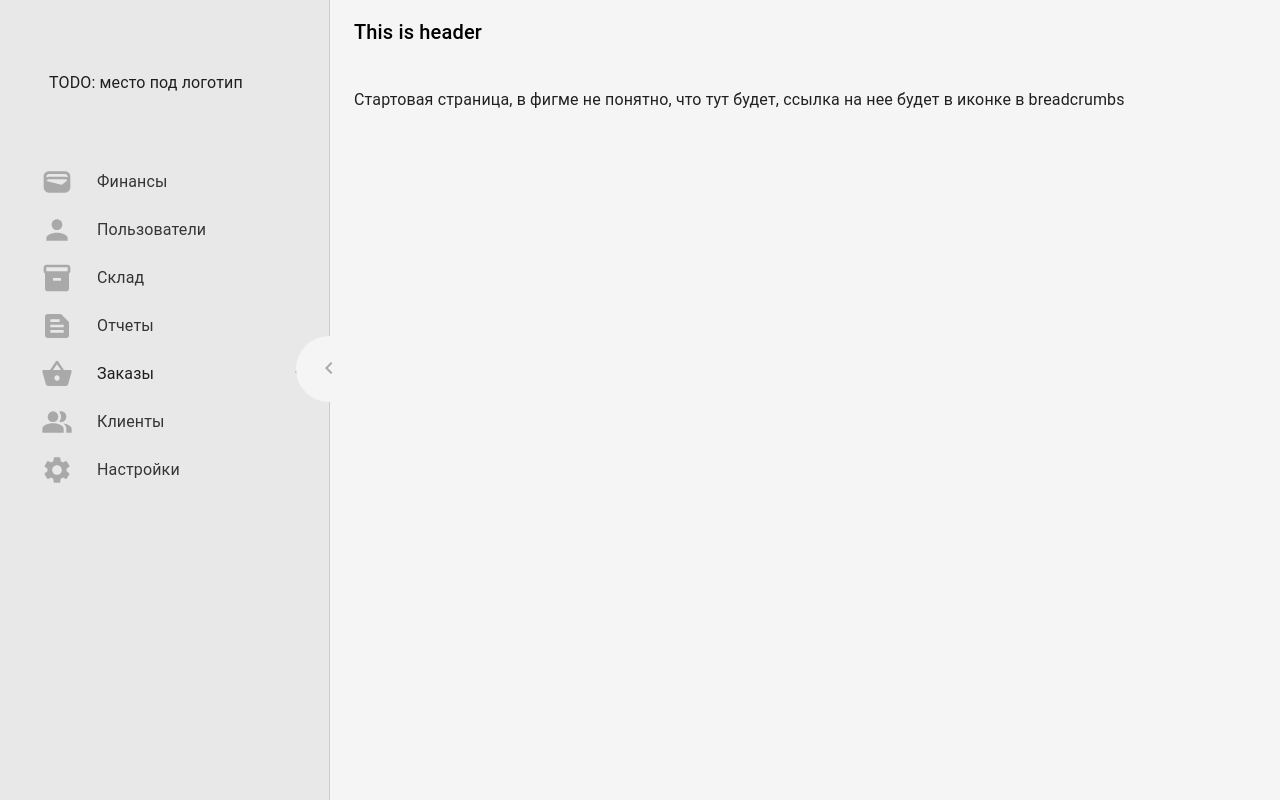
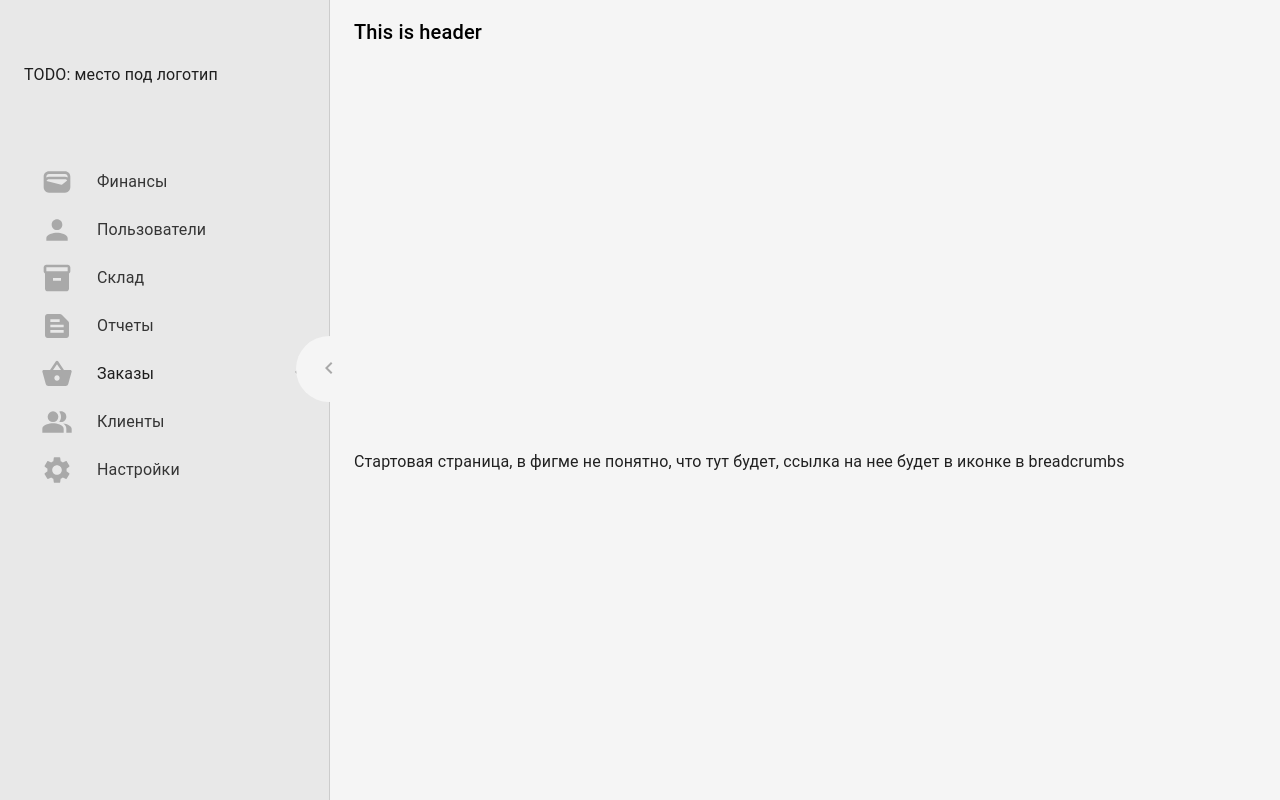
Before and after one commit to sergeantO/flowers-frontend, a React (Create React App) app: page / in a window 1280 px wide. Built offline with nearby package versions, Linux system fonts and the light colour scheme.

Commit message:
Layout переделан на styled-components

```diff
--- a/src/components/layout/LayoutComponent.tsx
+++ b/src/components/layout/LayoutComponent.tsx
@@ -1,5 +1,4 @@
 import * as React from 'react';
-import { styled as style, useTheme, Theme, CSSObject } from '@mui/material/styles';
 import styled from 'styled-components'
 import Box from '@mui/material/Box';
 import MuiDrawer from '@mui/material/Drawer';
@@ -33,11 +32,16 @@ import { Collapse } from '@mui/material';
 
 const drawerWidth = 330;
 const collapsedDrawerWidth = 124;
-const CollapseSidebarBtnWidth = 66
+const collapseSidebarBtnWidth = 66;
+const headerHieght = 124;
+
+interface AppBarProps extends MuiAppBarProps {
+    open?: boolean;
+}
 
 const CollapseSidebarBtn = styled.button`
-    width: ${CollapseSidebarBtnWidth}px;
-    height: ${CollapseSidebarBtnWidth}px;
+    width: ${collapseSidebarBtnWidth}px;
+    height: ${collapseSidebarBtnWidth}px;
     border-radius: 50%;
     z-index: 999999;
     position: absolute;
@@ -52,97 +56,55 @@ const CollapseSidebarBtn = styled.button`
     }
 `
 
-const Main = style('main', { shouldForwardProp: (prop) => prop !== 'open' })<{
-    open?: boolean;
-}>(({ theme, open }) => ({
-    flexGrow: 1,
-    padding: theme.spacing(3),
-    transition: theme.transitions.create('margin', {
-        easing: theme.transitions.easing.sharp,
-        duration: theme.transitions.duration.leavingScreen,
-    }),
-    marginLeft: 0,
-    ...(open && {
-        transition: theme.transitions.create('margin', {
-            easing: theme.transitions.easing.easeOut,
-            duration: theme.transitions.duration.enteringScreen,
-        }),
-        marginLeft: 0,
-    }),
-}));
+const SidebarHeader = styled(Toolbar)<AppBarProps>`
+    height: 150px;
+    width: ${ (props) => props.open ? drawerWidth : collapsedDrawerWidth }px;
 
-const openedMixin = (theme: Theme): CSSObject => ({
-    width: drawerWidth,
-    background: '#E8E8E8',
-    transition: theme.transitions.create('width', {
-        easing: theme.transitions.easing.sharp,
-        duration: theme.transitions.duration.enteringScreen,
-    }),
-    overflowX: 'hidden',
-});
+`
 
-const closedMixin = (theme: Theme): CSSObject => ({
-    transition: theme.transitions.create('width', {
-        easing: theme.transitions.easing.sharp,
-        duration: theme.transitions.duration.leavingScreen,
-    }),
-    background: '#E8E8E8',
-    overflowX: 'hidden',
-    width: `calc(${theme.spacing(15.5)} + 1px)`,
-    [theme.breakpoints.up('sm')]: {
-        width: `calc(${theme.spacing(15.5)} + 1px)`,
-    },
-});
+const Main = styled.div<AppBarProps>`
+    background-color: #F5F5F5;
+    flex-grow: 1;
+    padding: 24px;
+    transition: width 225ms cubic-bezier(0.4, 0, 0.6, 1) 0ms;
+`
 
-interface AppBarProps extends MuiAppBarProps {
-    open?: boolean;
-}
+const DrawerContentBox = styled.div`
+    display: flex;
+    align-items: center;
+    padding-top: ${headerHieght}px;
+    height: 100%;
+    width: 100%;
+`
 
-const DrawerHeader = style('div')(({ theme }) => ({
-    display: 'flex',
-    alignItems: 'center',
-    justifyContent: 'flex-end',
-    padding: theme.spacing(0, 1),
-    // necessary for content to be below app bar
-    ...theme.mixins.toolbar,
-}));
+const AppBar = styled(MuiAppBar)<AppBarProps>`
+    && {
+        width: calc(100% - ${ (props) => props.open ? drawerWidth : collapsedDrawerWidth }px);
+        margin-left: ${ (props) => props.open ? drawerWidth : collapsedDrawerWidth }px;
+        box-shadow: unset;
+        background-color: #F5F5F5;
+        color: black;
+        transition: width 225ms cubic-bezier(0.4, 0, 0.6, 1) 0ms;
+    }
+`
 
-const AppBar = style(MuiAppBar, {
-    shouldForwardProp: (prop) => prop !== 'open',
-})<AppBarProps>(({ theme, open }) => ({
-    width: `calc(100% - 124px)`,
-    boxShadow: "unset",
-    backgroundColor: "#F5F5F5",
-    color: "black",
-    transition: theme.transitions.create(['width', 'margin'], {
-    }),
-    ...(open && {
-        marginLeft: drawerWidth,
-        width: `calc(100% - ${drawerWidth}px)`,
-        transition: theme.transitions.create(['width', 'margin'], {
-        }),
-    }),
-}));
-
-const Drawer = style(MuiDrawer, { shouldForwardProp: (prop) => prop !== 'open' })(
-    ({ theme, open }) => ({
-        width: drawerWidth,
-        flexShrink: 0,
-        whiteSpace: 'nowrap',
-        boxSizing: 'border-box',
-        ...(open && {
-            ...openedMixin(theme),
-            '& .MuiDrawer-paper': openedMixin(theme),
-        }),
-        ...(!open && {
-            ...closedMixin(theme),
-            '& .MuiDrawer-paper': closedMixin(theme),
-        }),
-    }),
-);
+const Drawer = styled(MuiDrawer)`
+    width: ${ (props) => props.open ? drawerWidth : collapsedDrawerWidth }px;
+    flex-shrink: 0;
+    white-space: nowrap;
+    box-sizing: border-box;
+    transition: width 225ms cubic-bezier(0.4, 0, 0.6, 1) 0ms;
+    background: #E8E8E8;
+    overflow-x: hidden;
+    .MuiDrawer-paper {
+        transition: width 225ms cubic-bezier(0.4, 0, 0.6, 1) 0ms;
+        width: ${ (props) => props.open ? drawerWidth : collapsedDrawerWidth }px;
+        background: #E8E8E8;
+        overflow-x: hidden;
+    }
+`
 
 export default function MiniDrawer() {
-    const theme = useTheme();
     const [open, setOpen] = React.useState(true);
 
     const handleDrawerSwitch = () => {
@@ -162,10 +124,9 @@ export default function MiniDrawer() {
 
     return (
         <>
-
             <Box sx={{ display: 'flex', height: '100vh'}}>
                 <CssBaseline />
-                <AppBar position="fixed" open={open}>
+                <AppBar position='fixed' open={open}>
                     <Toolbar>
                         <Typography variant="h6" noWrap component="div">
                             This is header
@@ -173,10 +134,10 @@ export default function MiniDrawer() {
                     </Toolbar>
                 </AppBar>
                 <Drawer variant="permanent" open={open}>
+                    <SidebarHeader>
+                        TODO: место под логотип
+                    </SidebarHeader>
                     <List sx={{ marginLeft: '25px'}}>
-                        <Toolbar sx={{ height: "150px" }}>
-                            TODO: место под логотип
-                        </Toolbar>
                         <SidebarItem to="Finance" icon={WalletIcon} text={open ? m("Финансы") : ''} />
                         <SidebarItem to="Users" icon={PersonIcon} text={open ? m("Пользователи") : ''} />
                         <SidebarItem to="Stock" icon={InventoryIcon} text={open ? m("Склад") : ''} />
@@ -220,19 +181,15 @@ export default function MiniDrawer() {
                         <SidebarItem to="Settings" icon={SettingsIcon} text={open ? m("Настройки") : ''} />
                     </List>
                 </Drawer>
-                <Main
-                    open={open}
-                    sx={{
-                        backgroundColor: "#F5F5F5",
-                    }}
-                >
+                <Main open={open} >
                     <CollapseSidebarBtn
                         onClick={handleDrawerSwitch}
                     >
                         {!open ? <ChevronRightIcon /> : <ChevronLeftIcon />}
                     </CollapseSidebarBtn>
-                    <DrawerHeader />
-                    <Outlet />
+                    <DrawerContentBox>
+                        <Outlet />
+                    </DrawerContentBox>
                 </Main>
             </Box>
         </>
```
